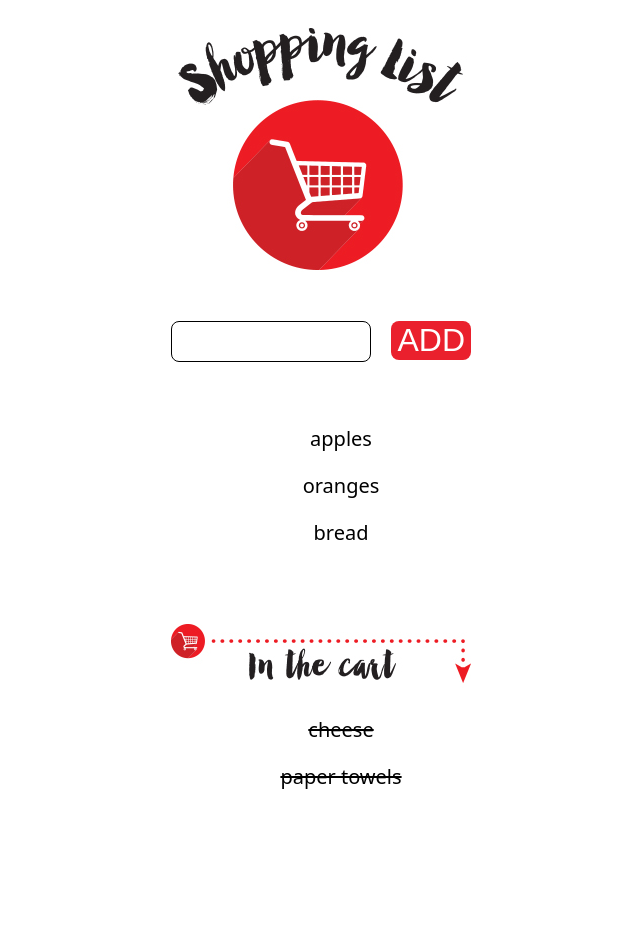
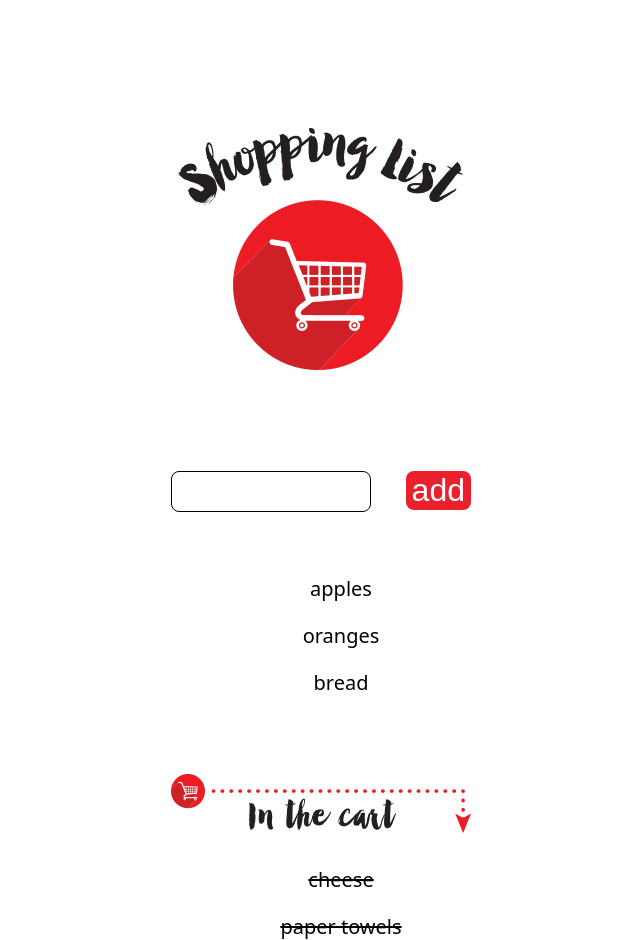
Before and after one commit to sws92014/shopping-list, a plain HTML site: page index.html in a window 1280 px wide. Shown: the whole page, without its empty margins (469-1109 px from the left). Before the commit the page ends 800 px from the top, so only its background shows below. Drawn offline with Linux system fonts and the light colour scheme.

Commit message:
more edits to button and top logo placement

```diff
--- a/index.html
+++ b/index.html
@@ -12,7 +12,7 @@
         <div><img class="logo" src="images/shopping-list-logo.jpg" width="300"></div>
             <form class="add-item">
               <input class="add-item__input" type="text">
-              <input class="add-item__btn" value="ADD" type="submit">
+              <input class="add-item__btn" value="add" type="submit">
             </form>
           <div class="need-list">
             <ul>apples</ul>
--- a/styles.css
+++ b/styles.css
@@ -7,10 +7,11 @@ body {
 
 .masthead {
    position: relative;
-   top: 20%;
+   right: 50%;
    left: 50%;
    width: 300px;
    height: 300px;
+   padding-top: 100px;
 }
 
 .need-list {
@@ -21,6 +22,7 @@ body {
 
 .add-item {
   margin: 0;
+  padding-top: 50px;
 }
 
 .add-item__input {
```
